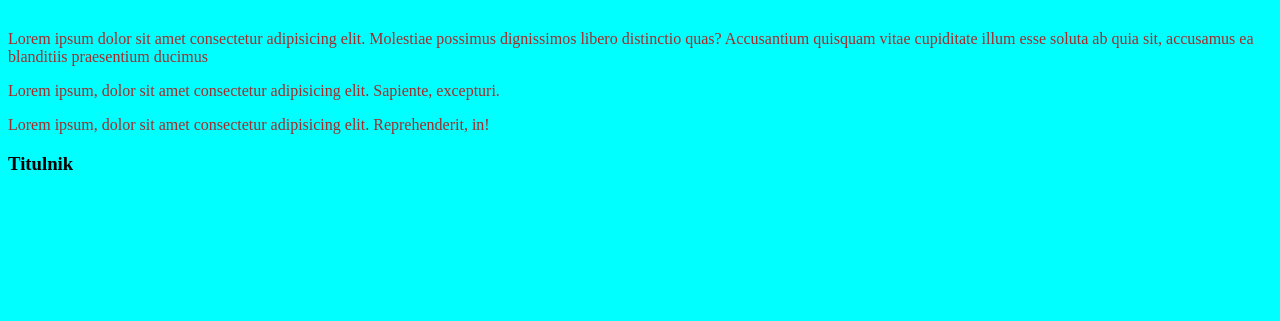
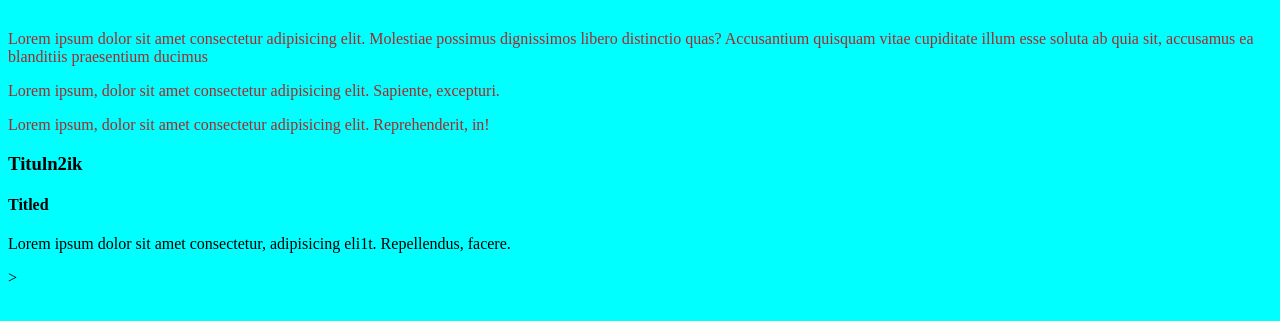
Before and after one commit to Romanempty/rrqw, a plain HTML site: page index.html in a window 1280 px wide. Shown: the part 129-450 px from the top of the page. Drawn offline with Linux system fonts and the light colour scheme; files that its build step writes are made by us from their sources.

Commit message:
Новая ветка

```diff
--- a/index.html
+++ b/index.html
@@ -13,6 +13,8 @@
     <p>Lorem ipsum dolor sit amet consectetur adipisicing elit. Molestiae possimus dignissimos libero distinctio quas? Accusantium quisquam vitae cupiditate illum esse soluta ab quia sit, accusamus ea blanditiis praesentium ducimus <harum class="20"></harum></p>
     <p>Lorem ipsum, dolor sit amet consectetur adipisicing elit. Sapiente, excepturi.</p>
     <p>Lorem ipsum, dolor sit amet consectetur adipisicing elit. Reprehenderit, in!</p>
-    <H3>Titulnik</H3>
+    <H3>Tituln2ik</H3>
+    <h4>Titled</h4>
+    </p>Lorem ipsum dolor sit amet consectetur, adipisicing eli1t. Repellendus, facere.</p>>
 </body>
 </html>
```
